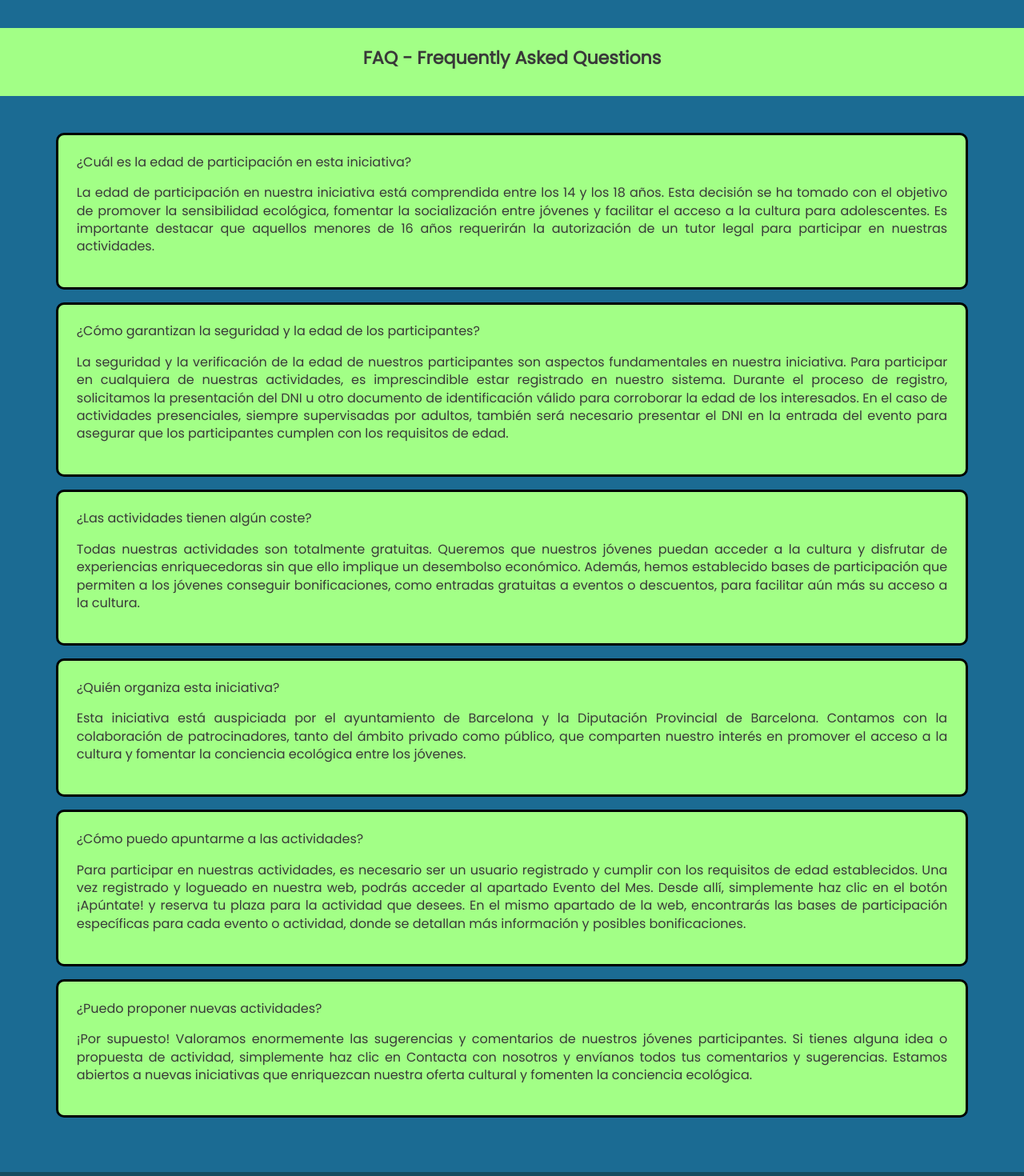
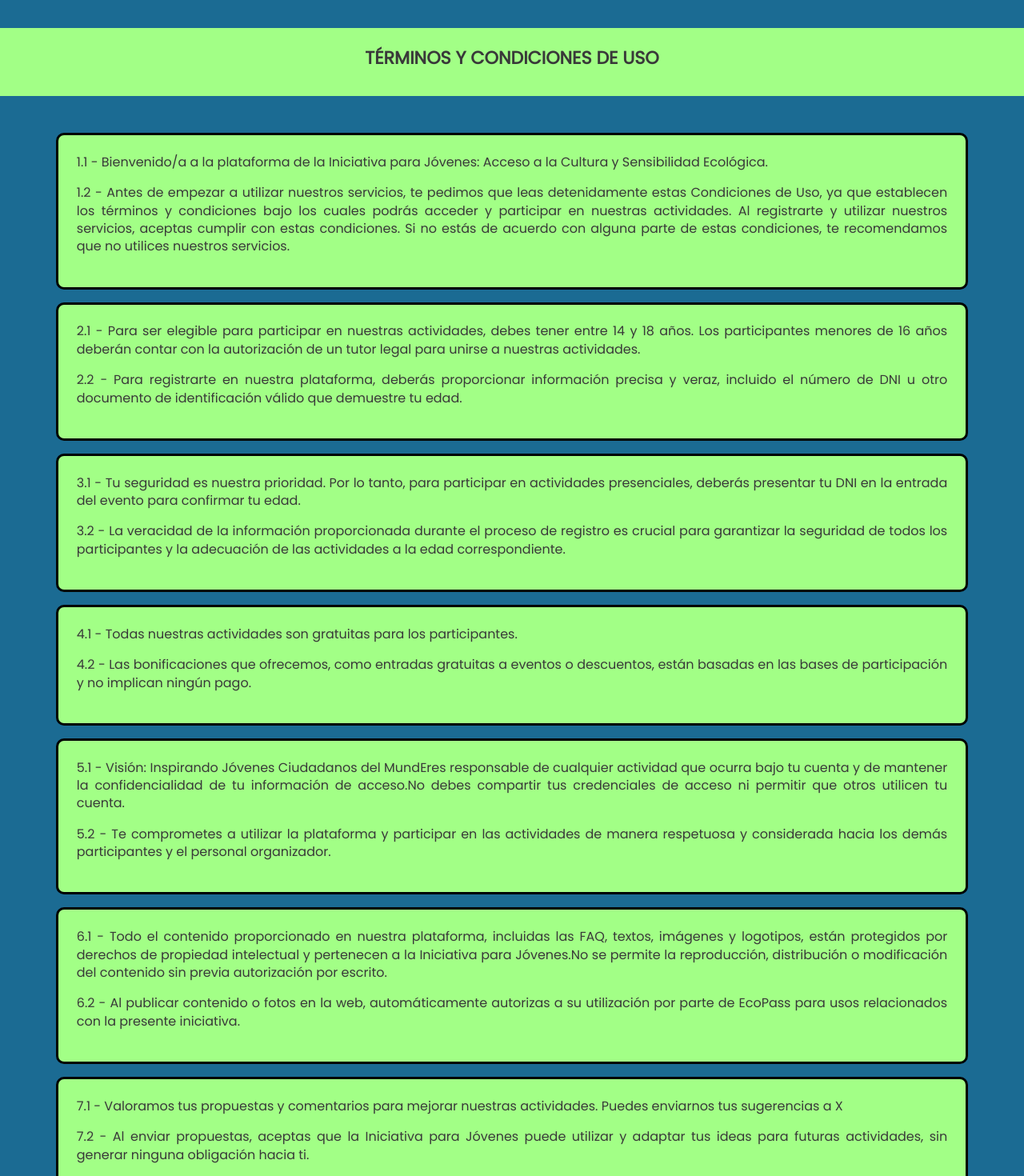
Before and after one commit to LidiaLG/ecopass-react, a React (Create React App) app in the folder ecopass-react/: page / in a window 1280 px wide. Shown: the part 160-1630 px from the top of the page at 80% size. Built offline with nearby package versions, Linux system fonts and the light colour scheme.

Commit message:
vista terminos y condiciones acabada

```diff
--- a/ecopass-react/src/App.js
+++ b/ecopass-react/src/App.js
@@ -3,7 +3,8 @@ import Footer from './components/Footer';
 // import MisionVision from './layouts/MisionVision';
 // import Login from './layouts/Login';
 import Navbar from './components/Navbar';
-import Faq from './layouts/Faq';
+import TerminosYCondiciones from './layouts/TerminosYCondiciones';
+// import Faq from './layouts/Faq';
 
 function App() {
   return (
@@ -11,7 +12,8 @@ function App() {
       <Navbar></Navbar>
       {/* <Login></Login> */}
       {/* <MisionVision></MisionVision> */}
-      <Faq></Faq>
+      {/* <Faq></Faq> */}
+      <TerminosYCondiciones></TerminosYCondiciones>
       <Footer></Footer>
     </>
   );
--- /dev/null
+++ b/ecopass-react/src/layouts/TerminosYCondiciones.js
@@ -0,0 +1,87 @@
+import React, { useEffect, useState } from 'react'
+import './terminosYCondiciones.css'
+
+const TerminosYCondiciones = () => {
+    const [termCondicionData, setTermCondicionData] = useState({ textos: [] });
+
+    useEffect(() => {
+        const jsonTerminosycond = `{
+            "textos": [
+              {
+                "id": 1,
+                "título": "1.1 - Bienvenido/a a la plataforma de la Iniciativa para Jóvenes: Acceso a la Cultura y Sensibilidad Ecológica.",
+                "info": "1.2 - Antes de empezar a utilizar nuestros servicios, te pedimos que leas detenidamente estas Condiciones de Uso, ya que establecen los términos y condiciones bajo los cuales podrás acceder y participar en nuestras actividades. Al registrarte y utilizar nuestros servicios, aceptas cumplir con estas condiciones. Si no estás de acuerdo con alguna parte de estas condiciones, te recomendamos que no utilices nuestros servicios."
+             },
+             {
+                "id": 2,
+                "título": "2.1 - Para ser elegible para participar en nuestras actividades, debes tener entre 14 y 18 años. Los participantes menores de 16 años deberán contar con la autorización de un tutor legal para unirse a nuestras actividades.",
+                "info": "2.2 - Para registrarte en nuestra plataforma, deberás proporcionar información precisa y veraz, incluido el número de DNI u otro documento de identificación válido que demuestre tu edad."
+             },
+             {
+                  "id": 3,
+                  "título": "3.1 - Tu seguridad es nuestra prioridad. Por lo tanto, para participar en actividades presenciales, deberás presentar tu DNI en la entrada del evento para confirmar tu edad.",
+                  "info": "3.2 - La veracidad de la información proporcionada durante el proceso de registro es crucial para garantizar la seguridad de todos los participantes y la adecuación de las actividades a la edad correspondiente."
+              },
+              {
+                  "id": 4,
+                  "título": "4.1 - Todas nuestras actividades son gratuitas para los participantes.",
+                  "info": "4.2 - Las bonificaciones que ofrecemos, como entradas gratuitas a eventos o descuentos, están basadas en las bases de participación y no implican ningún pago."
+              },
+              {
+                  "id": 5,
+                  "título": "5.1 - Visión: Inspirando Jóvenes Ciudadanos del MundEres responsable de cualquier actividad que ocurra bajo tu cuenta y de mantener la confidencialidad de tu información de acceso.No debes compartir tus credenciales de acceso ni permitir que otros utilicen tu cuenta.",
+                  "info": "5.2 - Te comprometes a utilizar la plataforma y participar en las actividades de manera respetuosa y considerada hacia los demás participantes y el personal organizador."
+              },
+              {
+                  "id": 6,
+                  "título": "6.1 - Todo el contenido proporcionado en nuestra plataforma, incluidas las FAQ, textos, imágenes y logotipos, están protegidos por derechos de propiedad intelectual y pertenecen a la Iniciativa para Jóvenes.No se permite la reproducción, distribución o modificación del contenido sin previa autorización por escrito.",
+                  "info": "6.2 - Al publicar contenido o fotos en la web, automáticamente autorizas a su utilización por parte de EcoPass para usos relacionados con la presente iniciativa."
+              },
+              {
+                  "id": 7,
+                  "título": "7.1 - Valoramos tus propuestas y comentarios para mejorar nuestras actividades. Puedes enviarnos tus sugerencias a X",
+                  "info": "7.2 - Al enviar propuestas, aceptas que la Iniciativa para Jóvenes puede utilizar y adaptar tus ideas para futuras actividades, sin generar ninguna obligación hacia ti."
+              },
+              {
+                  "id": 8,
+                  "título": "8.1 - Nos reservamos el derecho de modificar estas Condiciones de Uso en cualquier momento. Te notificaremos sobre cambios significativos antes de que entren en vigor.",
+                  "info": "8.2 - Si no cumples con estas condiciones, nos reservamos el derecho de suspender o terminar tu acceso a nuestras actividades y plataforma."
+              },
+              {
+                  "id": 9,
+                  "título": "Te agradecemos por unirte a la Iniciativa para Jóvenes: Acceso a la Cultura y Sensibilidad Ecológica. Esperamos que esta experiencia sea enriquecedora y contribuya a tu desarrollo personal y social. ",
+                  "info": "Si tienes alguna pregunta o comentario sobre estas Condiciones de Uso, no dudes en ponerte en contacto con nosotros a través de la sección correspondiente en nuestra plataforma."
+              }
+          ]
+        }`;
+
+        const termAndCond = JSON.parse(jsonTerminosycond);
+        setTermCondicionData(termAndCond);
+    }, []);
+  return (
+    <>
+        <div className="row">
+            <div className="divider"></div>
+        </div>
+        <div className="title"><div class="titlesection"><h1>TÉRMINOS Y CONDICIONES DE USO</h1></div></div>
+        <div className="container">
+            <div className="row">
+                <div className="divider"></div>
+            </div>
+            <div className="row" id="terminosycondiciones">
+                {termCondicionData.textos.map((e) => (
+                    <div key={e.id} className="box">
+                    <p className="infotitle">{e.título}</p>
+                    <p className="info">{e.info}</p>
+                  </div>
+                ))}
+            </div>
+        </div>
+        <div className="row">
+            <div className="divider"></div>
+        </div>
+    </>
+  )
+}
+
+export default TerminosYCondiciones
--- /dev/null
+++ b/ecopass-react/src/layouts/terminosYCondiciones.css
@@ -0,0 +1,60 @@
+* {font-family: 'Poppins', sans-serif;}
+
+body {
+    background-color: #1B6B93;
+}
+
+.box {
+
+    background-color: #a2ff86;
+    border: 3px solid black;
+    border-radius: 10px;
+    padding: 10%;
+    text-align: justify;
+    margin-bottom: 1em;
+}
+
+.container {
+    background-color: #1B6B93;
+}
+
+.divider {
+    background-color: #1B6B93;
+    padding: 5%;
+}
+
+.titlesection {
+    background-color: #a2ff86;
+    text-align: center;
+    padding-top: 5%;
+    padding-bottom: 5%;
+}
+
+.title {
+    width: 100%;
+    margin-right: 0% !important;
+    margin-left: 0% !important;
+    font-weight: bolder;
+}
+
+.titlesection h1 {
+    font-weight: bolder;
+    font-size: 138.5%;
+}
+
+@media screen and (min-width: 992px) {
+    .box {
+        border: 3px solid black;
+        padding-top: 2%;
+        padding-bottom: 2%;
+        padding-right: 2%;
+        padding-left: 2%;
+    }
+    .divider {
+        padding: 2%;
+    }
+    .titlesection {
+        padding-top: 2%;
+        padding-bottom: 2%;
+    }
+}
```
